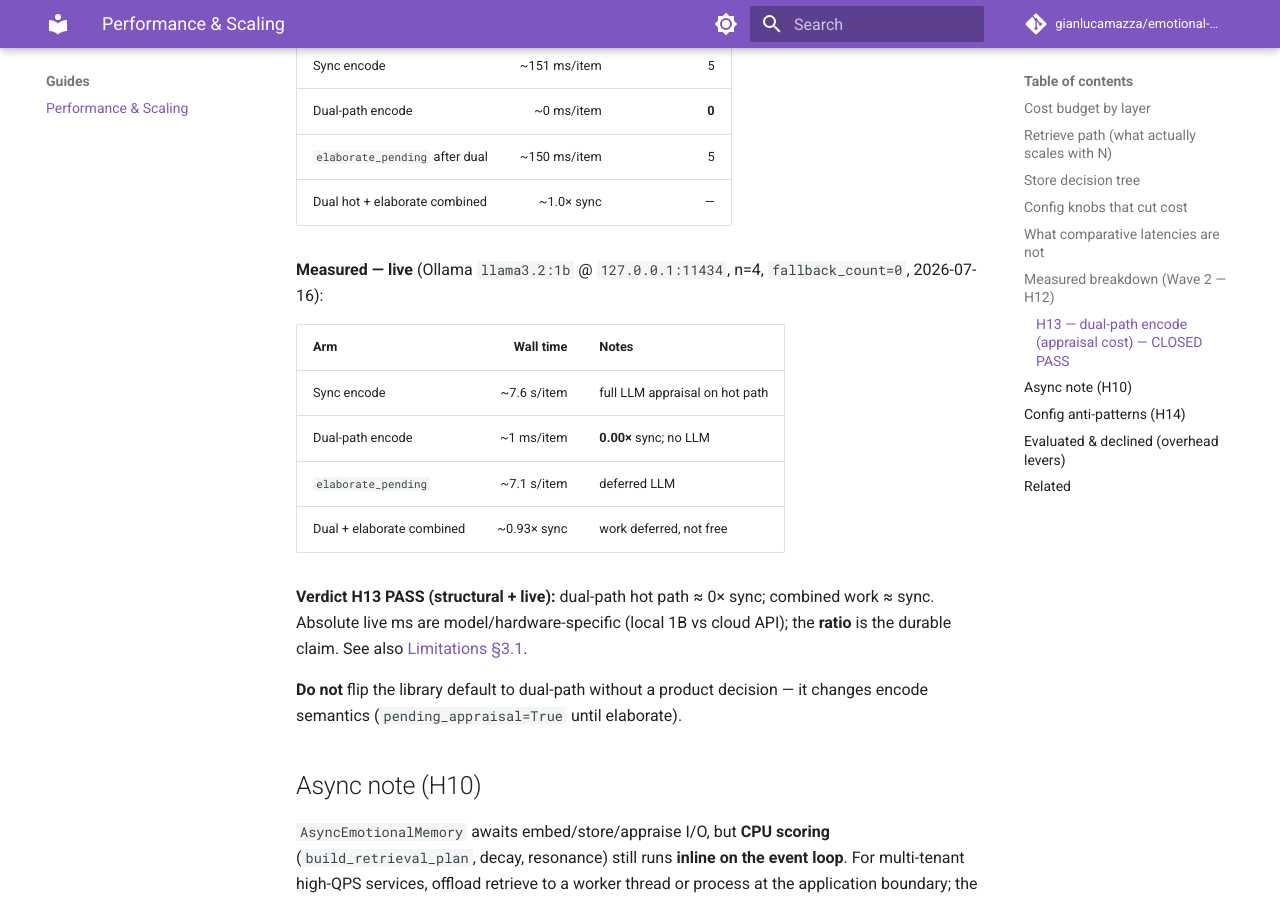
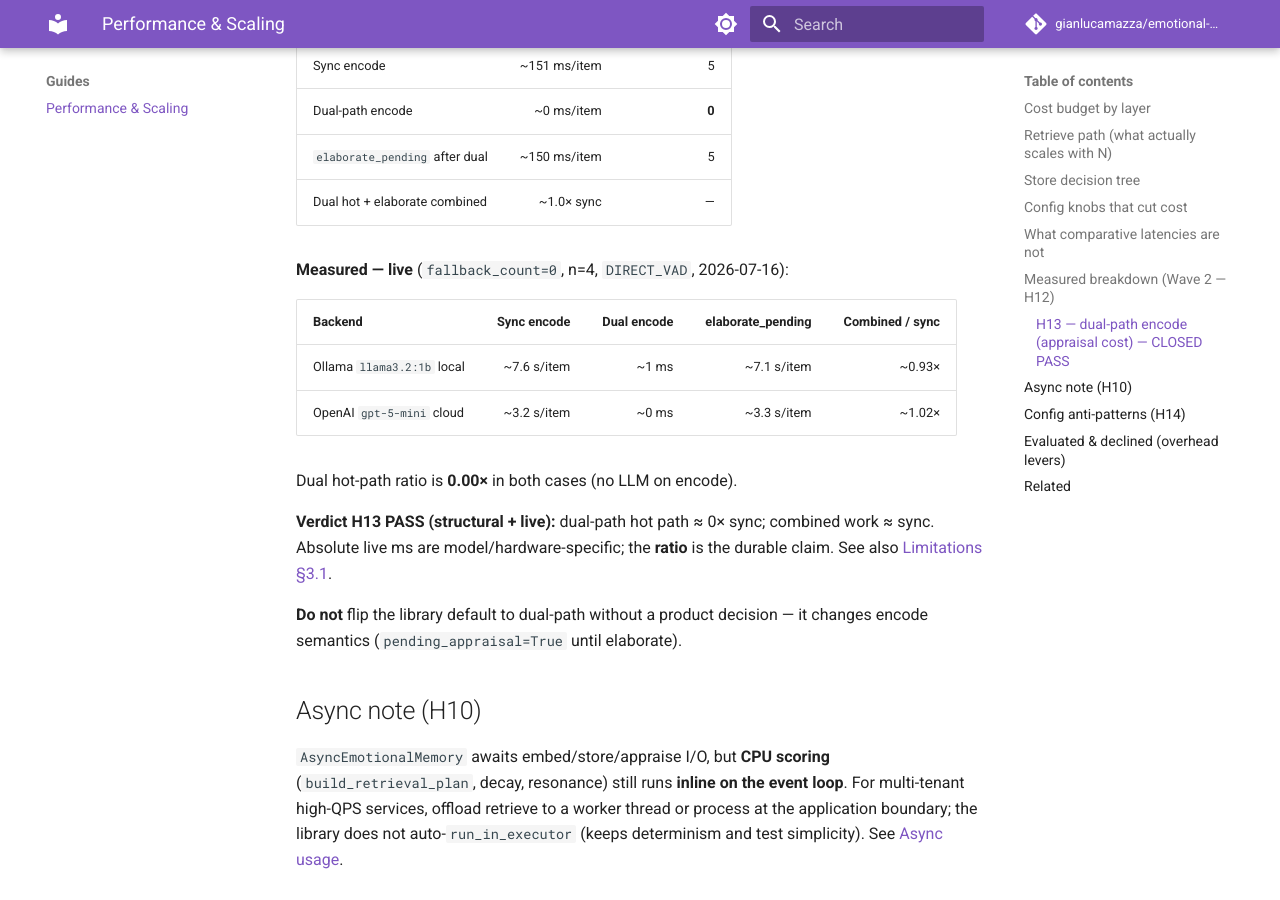
Before and after one commit to gianlucamazza/emotional-memory, an MkDocs documentation site: the page built from docs/guides/performance_scaling.md, in a window 1280 px wide and 900 px high, scrolled down 4147 px. Built offline with MkDocs 1.6.1 and Material for MkDocs 9.7.7, drawn with Linux system fonts in a browser that asks for light colours; comment, search, counter and statistics services are not loaded.

Commit message:
docs: record H13 live OpenAI gpt-5-mini validation
Add cloud live numbers alongside Ollama after full-stack validation with a
working API key (sync ~3.2s/item, dual hot path 0.00x, combined ~1.02x).

```diff
--- a/docs/guides/performance_scaling.md
+++ b/docs/guides/performance_scaling.md
@@ -146,20 +146,18 @@ parse). Unit coverage: `tests/test_h13_overhead.py` (in `make check`).
 | `elaborate_pending` after dual | ~150 ms/item | 5 |
 | Dual hot + elaborate combined | ~1.0× sync | — |
 
-**Measured — live** (Ollama `llama3.2:1b` @ `127.0.0.1:11434`, n=4,
-`fallback_count=0`, 2026-07-16):
+**Measured — live** (`fallback_count=0`, n=4, `DIRECT_VAD`, 2026-07-16):
 
-| Arm | Wall time | Notes |
-|-----|----------:|-------|
-| Sync encode | ~7.6 s/item | full LLM appraisal on hot path |
-| Dual-path encode | ~1 ms/item | **0.00×** sync; no LLM |
-| `elaborate_pending` | ~7.1 s/item | deferred LLM |
-| Dual + elaborate combined | ~0.93× sync | work deferred, not free |
+| Backend | Sync encode | Dual encode | elaborate_pending | Combined / sync |
+|---------|------------:|------------:|------------------:|----------------:|
+| Ollama `llama3.2:1b` local | ~7.6 s/item | ~1 ms | ~7.1 s/item | ~0.93× |
+| OpenAI `gpt-5-mini` cloud | ~3.2 s/item | ~0 ms | ~3.3 s/item | ~1.02× |
+
+Dual hot-path ratio is **0.00×** in both cases (no LLM on encode).
 
 **Verdict H13 PASS (structural + live):** dual-path hot path ≈ 0× sync; combined
-work ≈ sync. Absolute live ms are model/hardware-specific (local 1B vs cloud
-API); the **ratio** is the durable claim. See also
-[Limitations §3.1](../research/08_limitations.md).
+work ≈ sync. Absolute live ms are model/hardware-specific; the **ratio** is the
+durable claim. See also [Limitations §3.1](../research/08_limitations.md).
 
 **Do not** flip the library default to dual-path without a product decision —
 it changes encode semantics (`pending_appraisal=True` until elaborate).
```
Also changed, not shown: CHANGELOG.md (+4 -2 lines).
